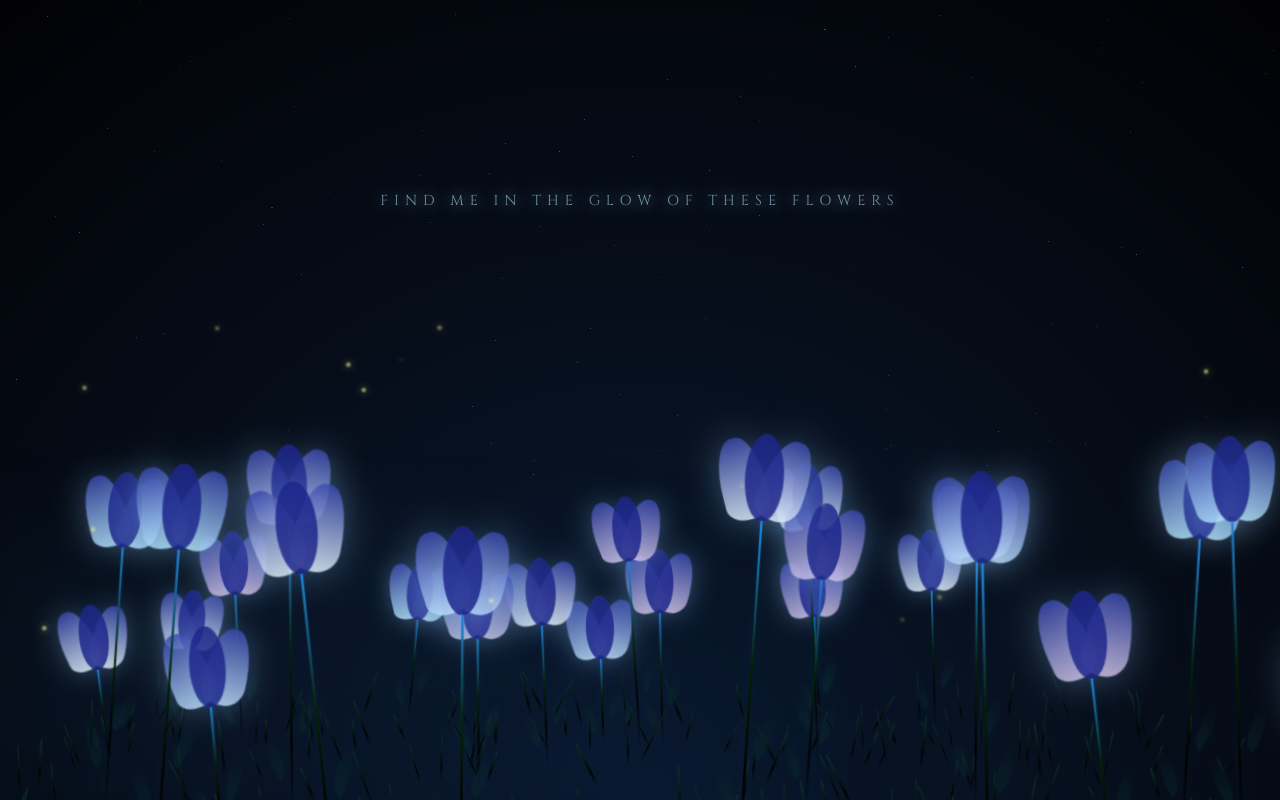
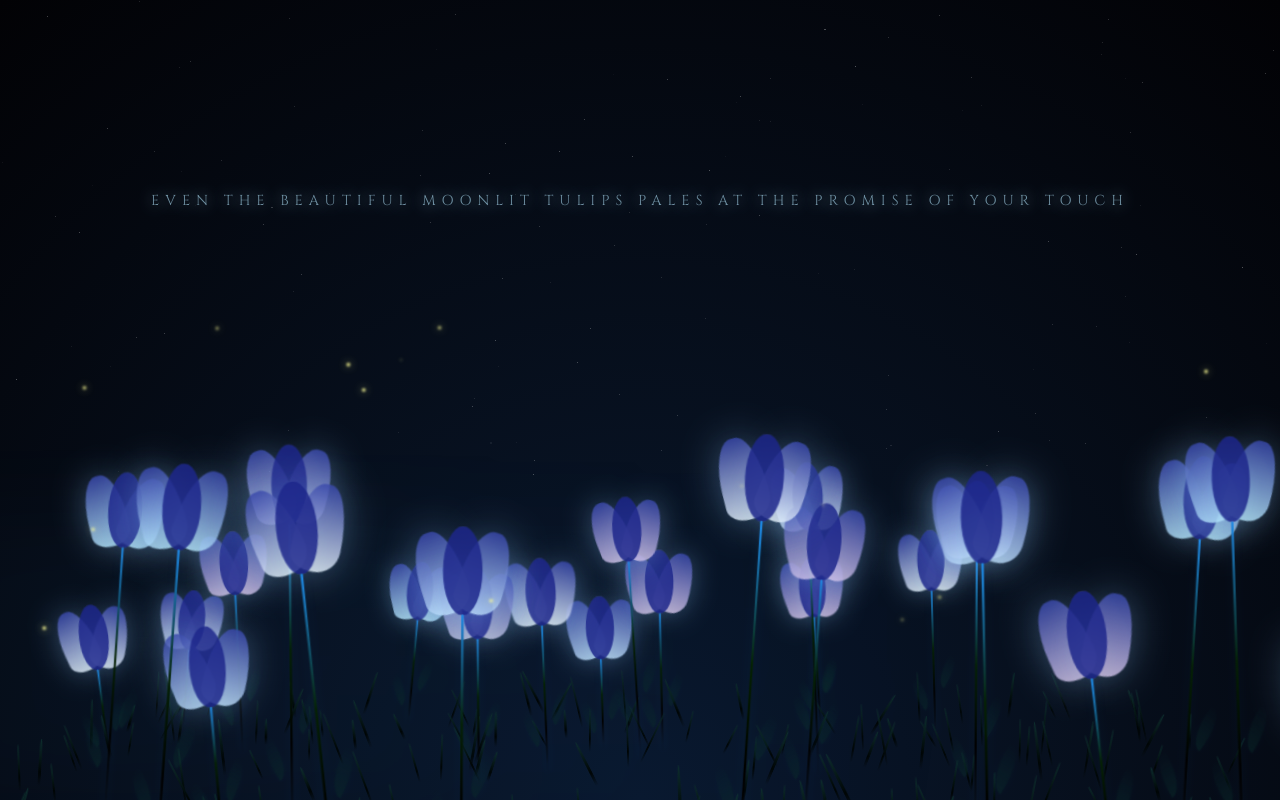
Before and after one commit to clsdojosh/valentines-letter, a plain HTML site: page index.html in a window 1280 px wide. Drawn offline with nearby package versions, Linux system fonts and the light colour scheme.

Commit message:
Update index.html

```diff
--- a/index.html
+++ b/index.html
@@ -593,7 +593,7 @@
     <div class="flower-plot" id="plot"></div>
 </div>
 
-<div id="reveal-hint">Find me in the glow of these flowers</div>
+<div id="reveal-hint">Even the beautiful moonlit tulips pales at the promise of your touch</div>
 
 <div class="wrapper initial-hidden" id="wrap">
     <div class="envelope-back">
```
